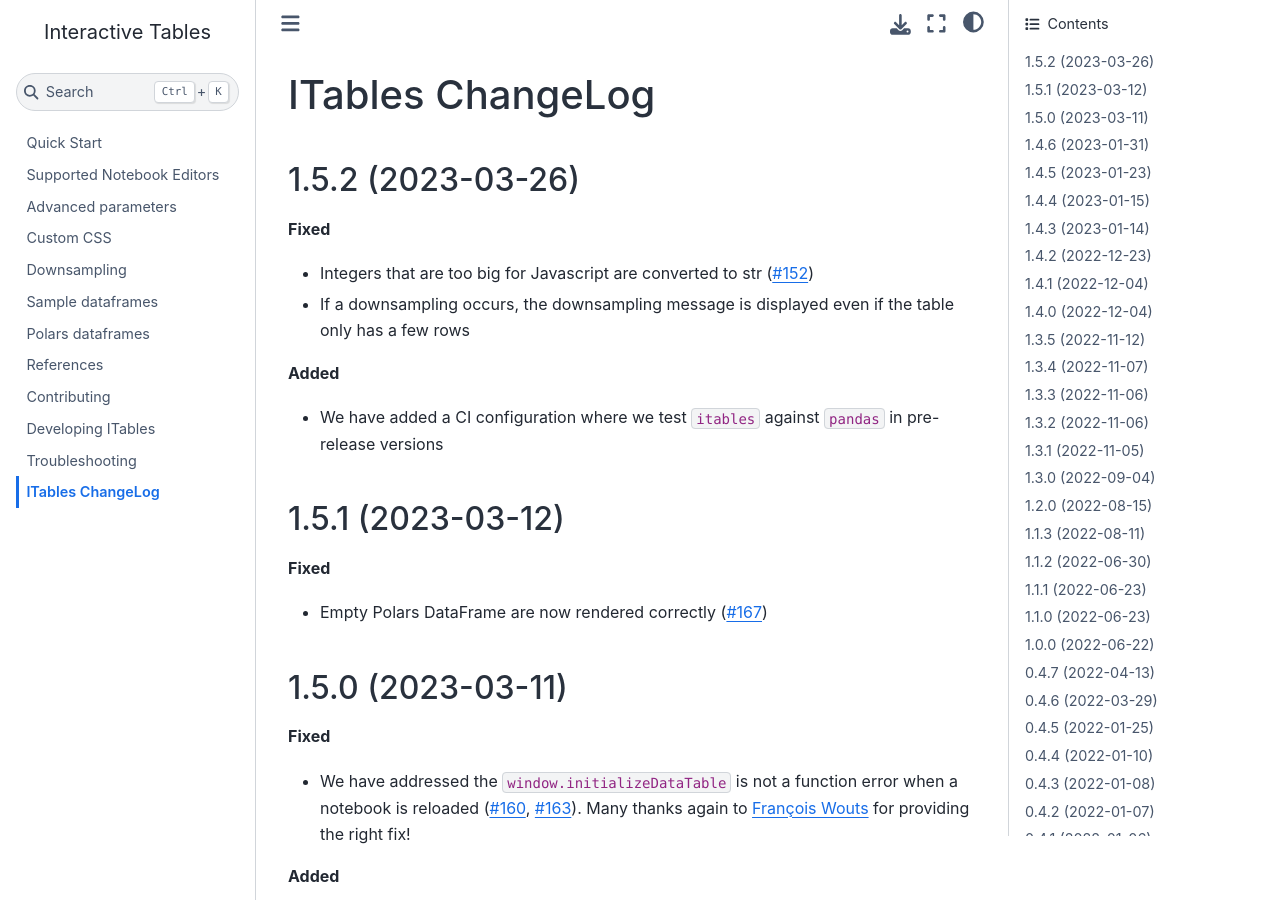
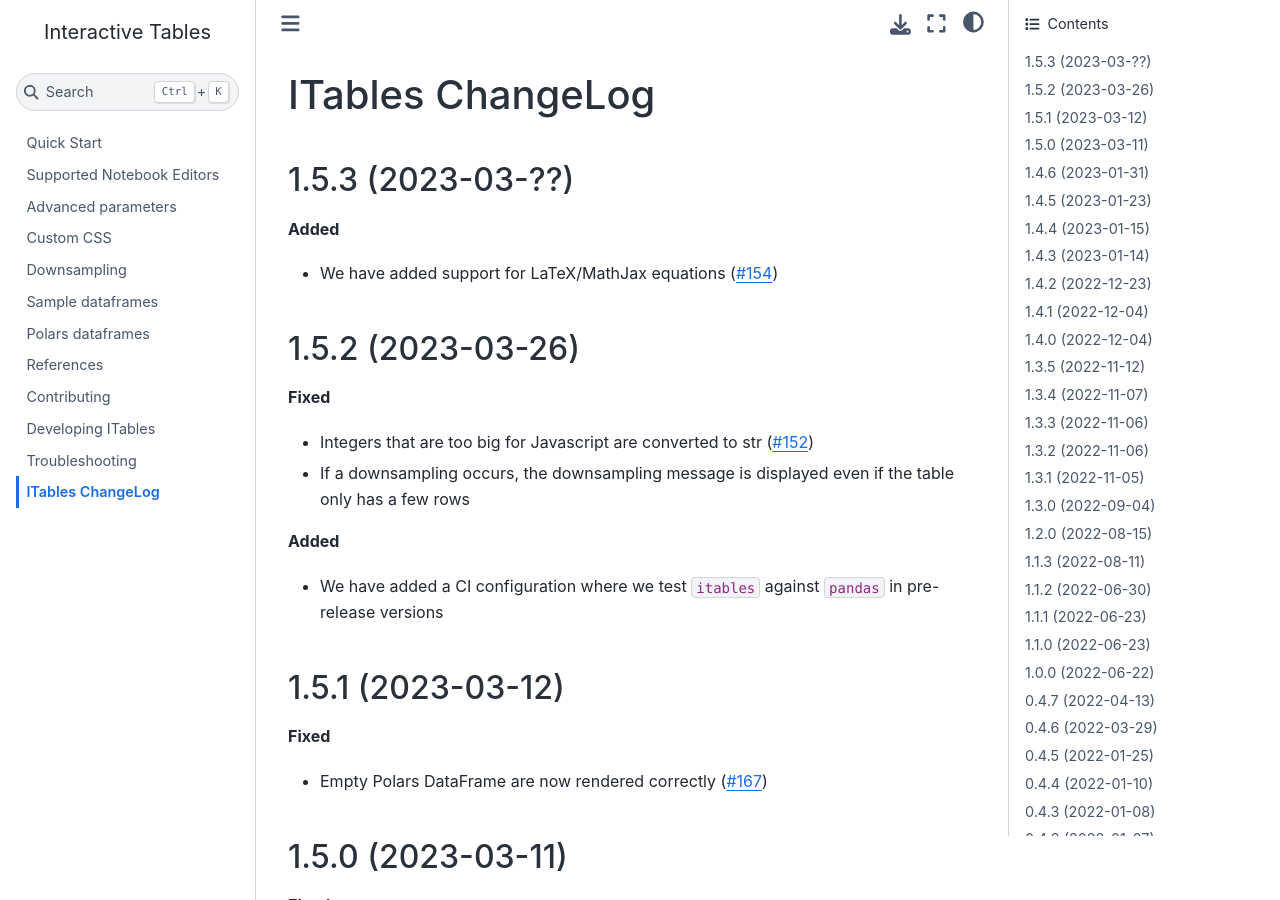
Before and after one commit to mwouts/itables, a Jupyter Book: the page built from docs/changelog.md, in a window 1280 px wide and 900 px high. Built offline with Jupyter Book 1.0.4 settings and Sphinx 7.4.7 and the Sphinx Book theme 1.1.4, drawn with Linux system fonts in a browser that asks for light colours.

Commit message:
Version 1.5.3-dev

```diff
--- a/docs/changelog.md
+++ b/docs/changelog.md
@@ -1,5 +1,12 @@
 ITables ChangeLog
 =================
+
+1.5.3 (2023-03-??)
+------------------
+
+**Added**
+- We have added support for LaTeX/MathJax equations ([#154](https://github.com/mwouts/itables/issues/154))
+
 
 1.5.2 (2023-03-26)
 ------------------
--- a/itables/version.py
+++ b/itables/version.py
@@ -1,3 +1,3 @@
 """ITables' version number"""
 
-__version__ = "1.5.2"
+__version__ = "1.5.3-dev"
```
